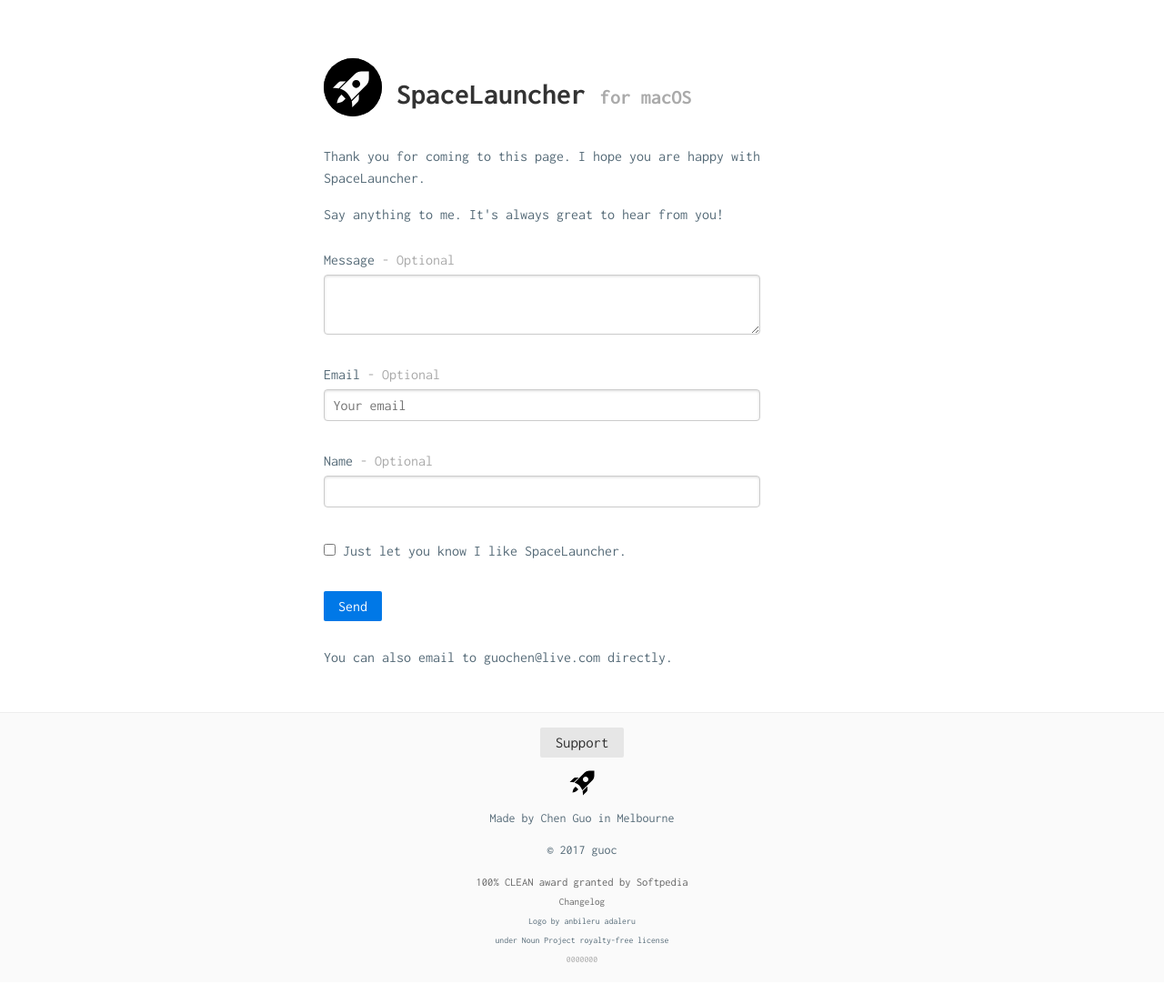
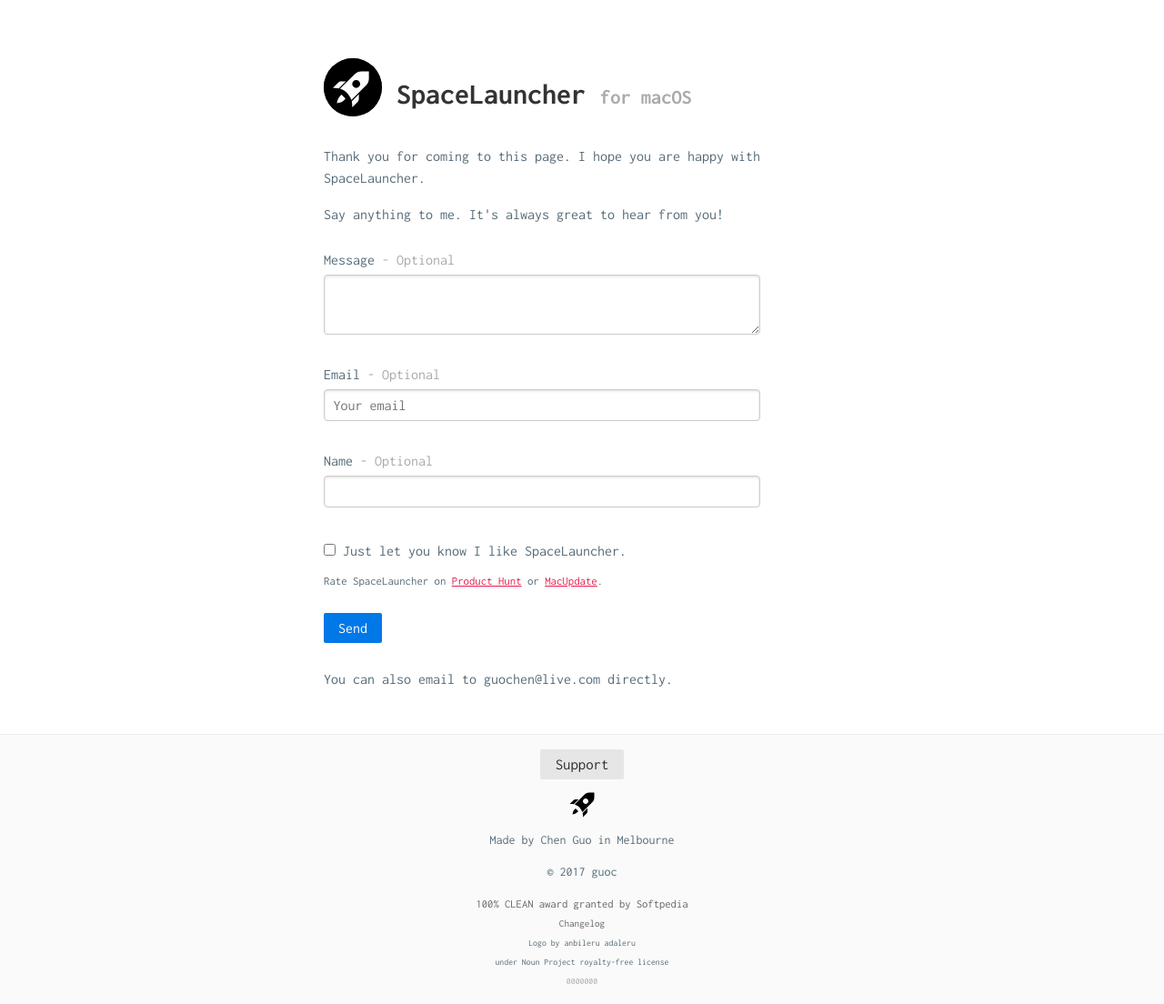
Before and after one commit to cguo8/SpaceLauncherWebsite, a Jekyll site: the page built from hi/index.md, in a window 1280 px wide. Shown: the whole page at 91% size. Built offline with Jekyll 4.4.1, drawn with Linux system fonts in a browser that asks for light colours; nearby versions of some CDN libraries; our own code applies the rules of GitHub Pages for plain Markdown files; comment, search, counter and statistics services are not loaded; before the commit the page ends 1080 px from its top, so only the background shows below that.

Commit message:
Added ProductHunt and MacUpdate link in Hi page

```diff
--- a/hi/index.md
+++ b/hi/index.md
@@ -25,7 +25,9 @@
         <input id="option-like" type="checkbox" name="likeit">
         Just let you know I like SpaceLauncher.
       </label>
+      <small>Rate SpaceLauncher on <a target="_blank" href="https://www.producthunt.com/posts/spacelauncher-for-mac">Product Hunt</a> or <a target="_blank" href="https://www.macupdate.com/app/mac/59385/spacelauncher">MacUpdate</a>.</small>
 
+      <br>
       <br>
 
       <button type="submit" class="pure-button pure-button-primary">Send</button>
```
